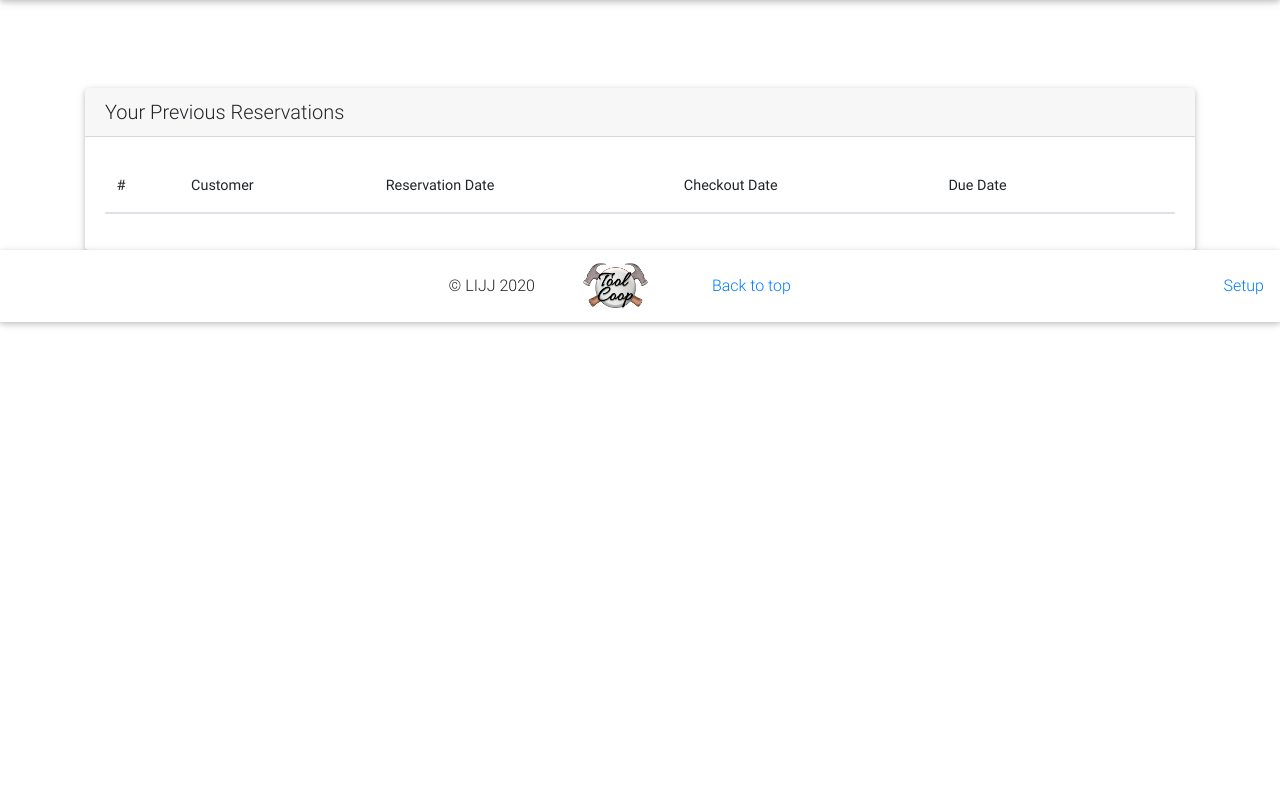
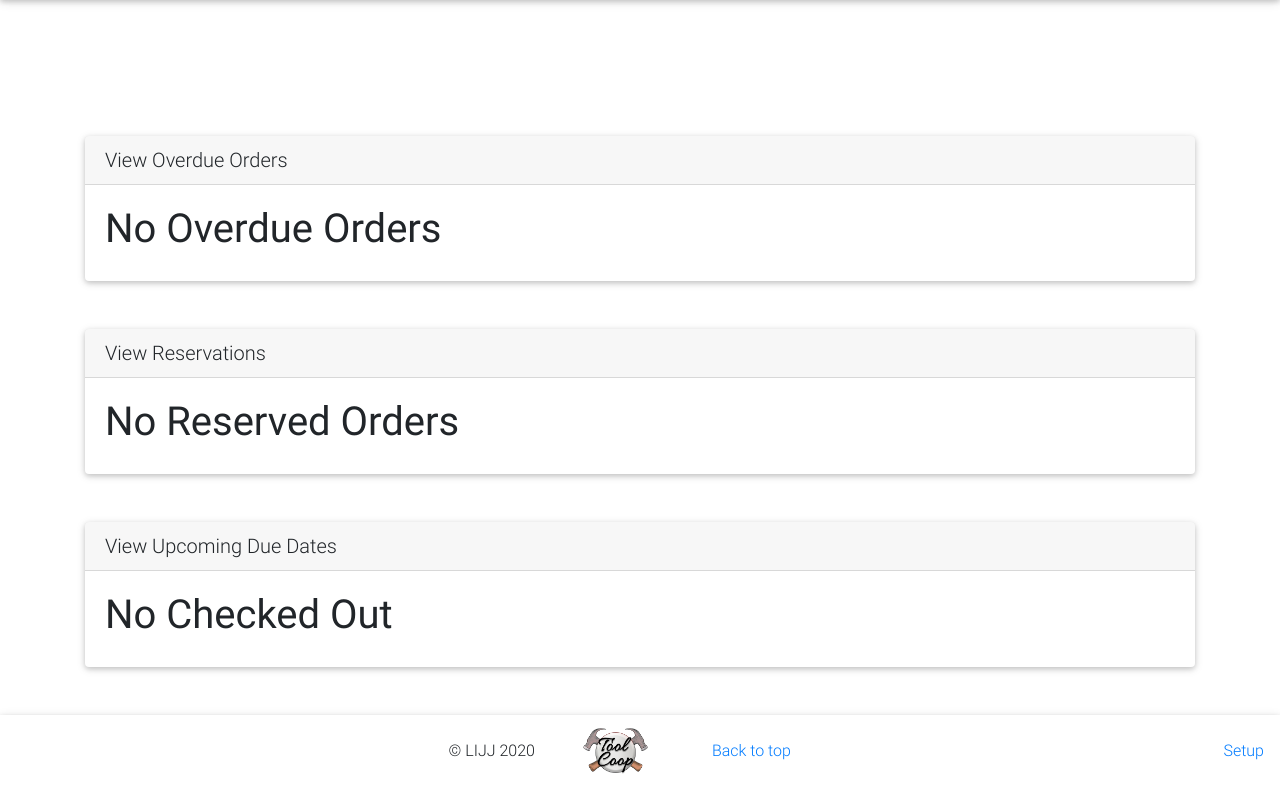
Before and after one commit to itsjaboyd/Tool-Coop, a Django app: page /orders/ in a window 1280 px wide. Shown: the part 80-867 px from the top of the page. Before the commit the page ends 407 px from the top, so only its background shows below. Run offline with Django 3.2, Linux system fonts and the light colour scheme; data comes from the database, SQL or seed files in the repository; both versions use the stored data as it was after the commit; lists and menus that the app fills with data are empty; some libraries are stand-ins or nearby versions.

Commit message:
added admin logic

```diff
--- a/src/backend/forms.py
+++ b/src/backend/forms.py
@@ -4,7 +4,11 @@ from django.contrib.auth.forms import UserCreationForm
 from localflavor.us.forms import USStateSelect
 from .models import Order, Profile
 
+
+USER_CHOICES= [tuple([user.id,user.username]) for user in User.objects.filter(is_superuser=False)]
+
 class CheckoutForm(forms.Form):
+    print(USER_CHOICES)
     start_date = forms.DateField(
         widget=forms.TextInput(
             attrs={'type': 'date'}
@@ -15,6 +19,15 @@ class CheckoutForm(forms.Form):
             attrs={'type': 'date'}
         )
     )
+
+
+class ProfileSelectForm(forms.Form):
+    print(USER_CHOICES)
+    customer_id = forms.IntegerField(
+        widget=forms.Select(choices=USER_CHOICES)
+    )
+
+
 
 class UserRegisterForm(UserCreationForm):
     email = forms.EmailField()
--- a/src/backend/models.py
+++ b/src/backend/models.py
@@ -4,6 +4,7 @@ from django.shortcuts import reverse
 from django.utils.text import slugify
 from phonenumber_field.modelfields import PhoneNumberField
 from PIL import Image
+from datetime import datetime
 # Create your models here.
 
 # Create your models here.
@@ -68,7 +69,7 @@ class Tool(models.Model):
     is_available = models.BooleanField (default=True)
 
     def __str__(self):
-        return f'{self.tool_type.type_name}'
+        return f'{self.tool_type.type_name} - {self.is_available}'
 
 
 class OrderItem(models.Model):
@@ -112,3 +113,5 @@ class Order(models.Model):
         return reverse("previous-order-summary", kwargs={'id':self.id})
     def get_admin_order_summary(self):
         return reverse("admin-order-summary", kwargs={'id':self.id})
+    def get_admin_checkin(self):
+        return reverse("checkin",  kwargs={'id':self.id})
--- a/src/backend/templates/backend/base.html
+++ b/src/backend/templates/backend/base.html
@@ -74,9 +74,11 @@
             <li class="nav-item">
               <a class="nav-link waves-effect" href="{% url 'inventory' %}" > View Products</a>
             </li>
+            {% if user.is_superuser %}
             <li class="nav-item">
               <a class="nav-link waves-effect" href="{% url 'orders' %}" >View Orders</a>
             </li>
+            {% endif %}
             <li class="nav-item">
               {% endif %}
               <a class="nav-link waves-effect" href="{% url 'project' %}" >View Projects</a>
--- a/src/backend/templates/backend/orders.html
+++ b/src/backend/templates/backend/orders.html
@@ -3,34 +3,108 @@
 {% block content %}
 
 <main>
-    <div class="card">
-    <h5 class="card-header">Your Previous Reservations</h5>
+  <div>
+    <div class="card my-5">
+      <h5 class="card-header">View Overdue Orders</h5>
       <div class="card-body">
+        {% if checked_out_orders|length > 0 %}
         <table class="table">
           <thead>
             <tr>
               <th scope="col">#</th>
               <th>Customer</th>
-            <th scope="col">Reservation Date</th>
+              <th scope="col">Date Reserved</th>
               <th scope="col">Checkout Date</th>
-            <th scope="col">Due Date</th>
               <th scope="col"></th>
             </tr>
           </thead>
           <tbody>
-          {% for order in object_list %}
+            {% for order in overdue_orders %}
             <tr>
               <th scope="row"></th>
               <td> {{ order.user.username }}</td>
               <td>{{ order.reservation_date }}</td>
               <td>{{ order.checkout_date }}</td>
-            <td>{{ order.due_date }}</td>
               <td><a class="btn btn-primary" href="{{ order.get_admin_order_summary }}">View Order</a> </td>
             </tr>
             {% endfor %}
           </tbody>
         </table>
+        {% else %}
+        <h1>No Overdue Orders</h1>
+        {% endif %}
       </div>
     </div>
+  </div>
+  <div class="card my-5">
+    <h5 class="card-header">View Reservations</h5>
+    <div class="card-body">
+      {% if reserved_orders|length > 0 %}
+        <table class="table">
+          <thead>
+            <tr>
+              <th scope="col">#</th>
+              <th>Customer</th>
+              <th scope="col">Date Reserved</th>
+              <th scope="col">Checkout Date</th>
+              <th scope="col"></th>
+            </tr>
+          </thead>
+          <tbody>
+            {% for order in reserved_orders %}
+            <tr>
+              <th scope="row"></th>
+              <td> {{ order.user.username }}</td>
+              <td>{{ order.reservation_date }}</td>
+              <td>{{ order.checkout_date }}</td>
+              <td><a class="btn btn-primary" href="{{ order.get_admin_order_summary }}">View Order</a> </td>
+            </tr>
+            {% endfor %}
+          </tbody>
+        </table>
+      {% else %}
+        <h1>No Reserved Orders</h1>
+      {% endif %}
+    </div>
+  </div>
+    <div class="card my-5">
+      <h5 class="card-header">View Upcoming Due Dates</h5>
+      <div class="card-body">
+        {% if checked_out_orders|length > 0 %}
+          <table class="table">
+            <thead>
+              <tr>
+                <th scope="col">#</th>
+                <th>Customer</th>
+                <th scope="col">Checkout Date</th>
+                <th scope="col">Due Date</th>
+                <th scope="col"></th>
+                <th scope="col"></th>
+              </tr>
+            </thead>
+            <tbody>
+              {% for order in checked_out_orders %}
+              <tr>
+                <th scope="row"></th>
+                <td> {{ order.user.username }}</td>
+                <td>{{ order.checkout_date }}</td>
+                <td>{{ order.due_date }}</td>
+                <td><a class="btn btn-primary" href="{{ order.get_admin_order_summary }}">View Order</a> </td>
+                <td>
+                  {% if order.is_checked_out %}
+                  <a class="btn btn-primary" href="{{ order.get_admin_checkin }}">Checkin</a>
+                  {% endif %}
+                </td>
+              </tr>
+              {% endfor %}
+            </tbody>
+          </table>
+        {% else %}
+          <h1>No Checked Out</h1>
+        {% endif %}
+      </div>
+    </div>
+
+
 </main>
 {% endblock content %}
--- a/src/backend/urls.py
+++ b/src/backend/urls.py
@@ -18,7 +18,8 @@ from .views import (InventoryView,
                     contact,
                     PreviousOrderSummaryView,
                     AdminOrderSummaryView,
-                    AdminOrdersView
+                    AdminOrdersView,
+                    checkin_tools
                     )
 
 
@@ -41,7 +42,8 @@ urlpatterns = [
     path('project/', project, name='project'),
     path('previous-order-summary/<id>', PreviousOrderSummaryView.as_view(), name='previous-order-summary'),
     path('orders/', AdminOrdersView.as_view(), name='orders'),
-    path('admin-order-summary/<id>', AdminOrderSummaryView.as_view(), name='admin-order-summary')
+    path('admin-order-summary/<id>', AdminOrderSummaryView.as_view(), name='admin-order-summary'),
+    path('check-in-tools/<id>', checkin_tools, name='checkin')
 ]
 
 if settings.DEBUG:
--- a/src/backend/views.py
+++ b/src/backend/views.py
@@ -8,10 +8,12 @@ from django.utils import timezone
 from django.contrib import messages
 from django.core.mail import EmailMessage
 from django.template.loader import get_template
-from .forms import CheckoutForm,UserRegisterForm, UserUpdateForm, ProfileUpdateForm, ContactForm
+from .forms import CheckoutForm,UserRegisterForm, UserUpdateForm, ProfileUpdateForm, ContactForm, ProfileSelectForm
 from django.contrib.auth.decorators import login_required
 from datetime import datetime
 from django.contrib.auth.models import User
+from django.http import JsonResponse
+from django.db.models import Q
 
 # Create your views here.
 def index(request):
@@ -34,9 +36,13 @@ class ToolDetailView(DetailView):
 class AdminOrdersView(View):
     def get(self, *args, **kwargs):
         try:
-            order = Order.objects.filter( is_checked_out=False, is_reserved=True)
+            reserved_orders = Order.objects.filter(is_reserved=True, is_checked_out=False)
+            checked_out_orders = Order.objects.filter(is_reserved=True, is_checked_out=True)
+            overdue_orders = Order.objects.filter(due_date__lte=datetime.today() , is_checked_out=True)
             context=  {
-                'object_list': order
+                'reserved_orders': reserved_orders,
+                'checked_out_orders': checked_out_orders,
+                'overdue_orders': overdue_orders
             }
             return render(self.request, "backend/orders.html", context)
         except ObjectDoesNotExist:
@@ -47,20 +53,36 @@ class OrderSummaryView(DetailView):
     def get(self, *args, **kwargs):
         try:
             order = Order.objects.get(user=self.request.user, is_checked_out=False, is_reserved=False)
+            p_form= ProfileSelectForm()
             context=  {
-                'object': order
+                'object': order,
+                'p_form': p_form
             }
             return render(self.request, "backend/order-summary.html", context)
         except ObjectDoesNotExist:
             messages.info(self.request, "You do not have an active order")
             return redirect("/")
+    def post(self, *args, **kwargs):
+        form = ProfileSelectForm(self.request.POST or None)
+        if form.is_valid():
+            print('form is valid')
+            user_id = form.cleaned_data['customer_id']
+            print(user_id)
+            order = Order.objects.get(user=self.request.user, is_reserved=False, is_checked_out=False)
+            order.user = User.objects.get(id=user_id)
+            order.save()
+            return redirect("/admin-order-summary/" +str( order.id))
 
 class AdminOrderSummaryView(DetailView):
     def get(self, *args, **kwargs):
         try:
+            print(kwargs['id'])
             order = Order.objects.get(pk=kwargs['id'])
+            o_form = CheckoutForm()
+            p_form = ProfileUpdateForm()
             context=  {
                 'object': order,
+                'o_form': o_form
             }
             return render(self.request, "backend/admin-order-summary.html", context)
         except ObjectDoesNotExist:
@@ -70,20 +92,20 @@ class AdminOrderSummaryView(DetailView):
         form = CheckoutForm(self.request.POST or None)
         if form.is_valid():
             print('form is valid')
-            print(str(form['start_date'].value))
-            order = Order.objects.get(user=self.request.user, is_reserved=False, is_checked_out=False)
-            if order.reservation_date == null:
-                order.reservation_date = datetime.today()
+            print(kwargs)
+            order = Order.objects.get(pk=kwargs['id'])
+            order.reservation_date = datetime.today()
             order.checkout_date = datetime.today()
             order.due_date = form.cleaned_data['end_date']
             order.is_reserved = True
+            order.is_checked_out =True
             for item in order.items.all():
                 item.is_reserved = True
                 item.is_checked_out = True
-                for x in range(item.quanity):
+                for x in range(item.quantity):
                     tool_item = Tool.objects.filter(tool_type = item.tool, is_available=True)[0]
-                    tool_item.is_reserved = True
-                    tool_item.is_checked_out=True
+                    tool_item.is_available = False
+                    tool_item.save()
             order.save()
             messages.info(self.request, "Checkout Completed!")
             return redirect('index')
@@ -105,6 +127,8 @@ class PreviousOrderSummaryView(DetailView):
 class CheckoutView(View):
     def get(self, *args, **kwargs):
         order = Order.objects.get(user=self.request.user, is_reserved=False, is_checked_out=False)
+        if(self.request.user.is_superuser):
+            return redirect('admin-order-summary/'+ str(order.id))
         profile = Profile.objects.get(user=self.request.user)
         if(profile.city == ''):
             messages.info(self.request, f'You must update your profile information before you can checkout.')
@@ -132,8 +156,7 @@ class CheckoutView(View):
                 item.is_checked_out = False
                 for x in range(item.quantity):
                     tool_item = Tool.objects.filter(tool_type = item.tool, is_available=True)[0]
-                    tool_item.is_reserved = True
-                    tool_item.is_checked_out=False
+                    tool_item.is_available = False
                     tool_item.save()
                 item.save()
             order.save()
@@ -142,6 +165,8 @@ class CheckoutView(View):
         else:
             messages.info(self.request, "Error: Checkout could not be completed!")
             return redirect('checkout')
+
+
 
 
 def register(request):
@@ -184,6 +209,22 @@ def update_profile(request):
     }
     return render(request, 'backend/profile-edit.html',context)
 
+def checkin_tools(request, id):
+    order = Order.objects.get(pk=id)
+    order.checkin_date =  datetime.today()
+    for item in order.items.all():
+        for x in range(item.quantity):
+            tool_item = Tool.objects.filter(tool_type=item.tool, is_available=False).first()
+            tool_item.is_available = True
+            tool_item.save()
+        item.is_checked_out = False
+        item.is_reserved = False
+        item.save()
+        order.is_reserved = False
+        order.is_checked_out = False
+        order.save()
+    messages.info(request, "Order Checked In")
+    return redirect("orders")
 
 def add_to_cart(request, slug):
     tool_type= get_object_or_404(ToolType, slug=slug)
@@ -307,6 +348,7 @@ def contact(request):
 
 
 def setup(request):
+    User.objects.create_superuser(username='Joe', password='joespassword', email='')
     User.objects.create_superuser(username='admin', password='123', email='')
     add_tool_helper("Axe", 'axe', 3)
     add_tool_helper("Chisel", 'chisel', 4)
```
Also changed, not shown: src/backend/static/backend/js/getprofile.js (added, +31 -0 lines), src/backend/templates/backend/admin-order-summary.html (+31 -21 lines), src/backend/templates/backend/order-summary.html (+28 -0 lines), src/db.sqlite3. Lines whose indentation alone changed are shown as unchanged.
